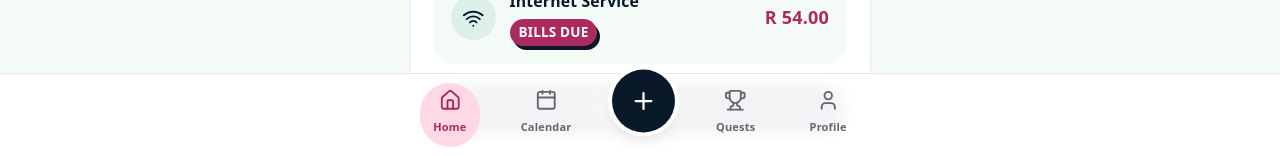
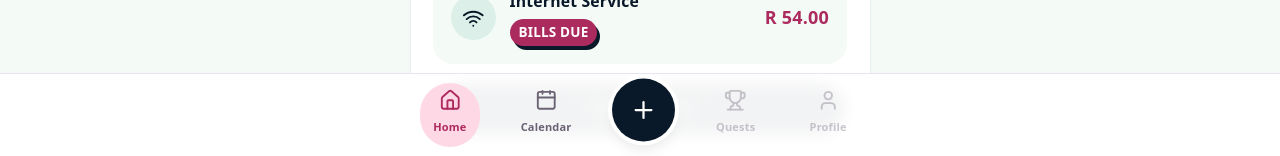
Before and after one commit to COS301-SE-2026/SpendSense, a React (Vite) app in the folder frontend/: page / in a window 1280 px wide. Shown: the part 644-800 px from the top of the page. Built offline with nearby package versions, Linux system fonts and the light colour scheme; no server answers.

Commit message:
Fix: removing not in use buttons & adding in popup for payment & obligations, fixed all lonks

```diff
--- /dev/null
+++ b/frontend/src/components/common/AddTransactionButton.tsx
@@ -0,0 +1,59 @@
+import { useState,useEffect,useRef } from 'react';
+import { Link } from 'react-router-dom';
+import { Plus } from 'lucide-react'; // Assumes you are using lucide-react for the Plus icon
+
+export function AddTransactionButton() {
+    const [isOpen, setIsOpen] = useState(false);
+    const menuRef=useRef<HTMLDivElement>(null);
+    useEffect(() => {
+    function handleClickOutside(event: MouseEvent) {
+      if (menuRef.current && !menuRef.current.contains(event.target as Node)) {
+        setIsOpen(false)
+      }
+    }
+    if (isOpen) {
+      document.addEventListener("mousedown", handleClickOutside)
+    }
+    return () => document.removeEventListener("mousedown", handleClickOutside)
+    }, [isOpen])
+    return (
+        <div className="relative inline-block">
+        <button
+            onClick={() => setIsOpen(!isOpen)}
+            aria-expanded={isOpen}
+            aria-haspopup="true"
+            aria-label="Add transaction options"
+            className="flex size-14 -translate-y-1 items-center justify-center rounded-full bg-[#0a1929] text-white shadow-lg ring-4 ring-white transition-transform hover:scale-105 active:scale-95"
+        >
+            <Plus className={`size-6 transition-transform duration-200 ${isOpen ? 'rotate-45' : ''}`} />
+        </button>
+        {isOpen && (
+            <>
+            <div
+                className="fixed inset-0 z-40"
+                onClick={() => setIsOpen(false)}
+            />
+            <div className="absolute bottom-16 left-1/2 z-50 w-40 -translate-x-1/2 rounded-xl bg-transparent animate-in fade-in slide-in-from-bottom-2 duration-150">
+                <div className="flex flex-col gap-1">
+                    <Link
+                        to="/paymentForm"
+                        onClick={() => setIsOpen(false)}
+                        className="flex items-center justify-center rounded-lg px-3 py-2 text-sm font-medium bg-[#E0B0FF] border border-[#0a1929] shadow-[3px_4px_0_#0a1929] text-[#6E0034] hover:bg[#FCE0E8] transition-colors"
+                    >
+                        Payment
+                    </Link>
+
+                    <Link
+                        to="/obligationForm"
+                        onClick={() => setIsOpen(false)}
+                        className="flex items-center justify-center rounded-lg px-3 py-2 text-sm font-medium bg-[#f2bf3c] border border-[#0a1929] shadow-[3px_4px_0_#0a1929] text-[#0a1929] hover:bg[#FCE0E8] transition-colors"
+                    >
+                        Obligation
+                    </Link>
+                </div>
+            </div>
+            </>
+        )}
+        </div>
+    );
+}
--- a/frontend/src/features/calendar/CalendarPage.tsx
+++ b/frontend/src/features/calendar/CalendarPage.tsx
@@ -5,7 +5,6 @@ import {
   Calendar as CalendarIcon,
   Trophy,
   User,
-  Plus,
   ChevronLeft,
   ChevronRight,
   Radio,
@@ -17,7 +16,7 @@ import {
   Wifi,
   Tv,
 } from "lucide-react"
-
+import { AddTransactionButton } from "@/components/common/AddTransactionButton"
 import { CustomCard } from "@/components/ui/CustomCard"
 import { cn } from "@/lib/utils"
 
@@ -420,33 +419,34 @@ function BottomNav({ active }: { active: BottomNavTab }) {
         <BottomNavItem to="/"  icon={<Home className="size-5" />} label="Home" active={active === "home"} />
         <BottomNavItem to="/calendar" icon={<CalendarIcon className="size-5" />} label="Calendar" active={active === "calendar"} />
 
-        <Link
-          to="/transactions/new"
-          aria-label="Add expense"
-          className="flex size-14 -translate-y-3 items-center justify-center rounded-full bg-[#0a1929] text-white shadow-lg ring-4 ring-white"
-        >
-          <Plus className="size-6" />
-        </Link>
+        <AddTransactionButton/>
 
-        <BottomNavItem to="/quests" icon={<Trophy className="size-5" />} label="Quests" active={active === "quests"} />
-        <BottomNavItem to="/profile" icon={<User className="size-5" />} label="Profile" active={active === "profile"} />
+        <BottomNavItem to="/quests" icon={<Trophy className="size-5" />} label="Quests" active={active === "quests"} disabled={true}/>
+        <BottomNavItem to="/profile" icon={<User className="size-5" />} label="Profile" active={active === "profile"} disabled={true}/>
       </div>
     </nav>
   )
 }
 
 function BottomNavItem({
-  to, icon, label, active,
+  to, icon, label, active,disabled
 }: {
-  to: string; icon: React.ReactNode; label: string; active: boolean
+  to: string; icon: React.ReactNode; label: string; active: boolean, disabled?:boolean
 }) {
   return (
     <Link
       to={to}
       aria-current={active ? "page" : undefined}
+      aria-disabled={disabled}
+      onClick={(e)=>{
+        if(disabled){
+          e.preventDefault();
+        }
+      }}
       className={cn(
         "flex flex-col items-center gap-0.5 rounded-full px-3 py-1.5 text-[11px] font-semibold transition",
         active ? "bg-[#FFD8E6] text-[#ac2a5d]" : "text-[#6b6375] hover:text-[#091828]",
+        disabled && "opacity-35 pointer-events-none cursor-not-allowed select-none"
       )}
     >
       {icon}
--- a/frontend/src/features/dashboard/DashboardPage.tsx
+++ b/frontend/src/features/dashboard/DashboardPage.tsx
@@ -5,13 +5,12 @@ import {
   Calendar as CalendarIcon,
   Trophy,
   User,
-  Plus,
   Wifi,
   ShoppingBag,
 } from "lucide-react"
 import { HugeiconsIcon } from "@hugeicons/react"
 import { SparklesIcon, FireIcon, SunriseIcon } from "@hugeicons/core-free-icons"
-
+import { AddTransactionButton } from "@/components/common/AddTransactionButton"
 import { CustomCard } from "@/components/ui/CustomCard"
 import { Progress } from "@/components/ui/progress"
 import { Sticker } from "@/components/ui/sticker"
@@ -248,16 +247,10 @@ function BottomNav({ active }: { active: BottomNavTab }) {
         <BottomNavItem to="/calendar"  icon={<CalendarIcon className="size-5" />} label="Calendar" active={active === "calendar"} />
 
         {/* Floating + action */}
-        <Link
-          to="/transactions/new"
-          aria-label="Add expense"
-          className="flex size-14 -translate-y-3 items-center justify-center rounded-full bg-[#0a1929] text-white shadow-lg ring-4 ring-white"
-        >
-          <Plus className="size-6" />
-        </Link>
+        <AddTransactionButton/>
 
-        <BottomNavItem to="/quests" icon={<Trophy className="size-5" />} label="Quests" active={active === "quests"} />
-        <BottomNavItem to="/profile" icon={<User className="size-5" />}  label="Profile"  active={active === "profile"} />
+        <BottomNavItem to="/quests" icon={<Trophy className="size-5" />} label="Quests" active={active === "quests"}  disabled={true} />
+        <BottomNavItem to="/profile" icon={<User className="size-5" />}  label="Profile"  active={active === "profile"}  disabled={true}/>
       </div>
     </nav>
   )
@@ -268,20 +261,29 @@ function BottomNavItem({
   icon,
   label,
   active,
+  disabled,
 }: {
   to: string
   icon: React.ReactNode
   label: string
   active: boolean
+  disabled?:boolean
 }) {
   return (
     <Link
       to={to}
+      aria-disabled={disabled}
+      onClick={(e)=>{
+        if(disabled){
+          e.preventDefault();
+        }
+      }}
       className={cn(
         "flex flex-col items-center gap-0.5 rounded-full px-3 py-1.5 text-[11px] font-semibold transition",
         active
           ? "bg-[#FFD8E6] text-[#ac2a5d]"
           : "text-[#6b6375] hover:text-[#091828]",
+        disabled && "opacity-35 pointer-events-none cursor-not-allowed select-none"
       )}
       aria-current={active ? "page" : undefined}
     >
--- a/frontend/src/main.tsx
+++ b/frontend/src/main.tsx
@@ -18,7 +18,6 @@ createRoot(document.getElementById('root')!).render(
       <Routes>
         <Route path="/" element={<DashboardPage />} />
         <Route path="/dev" element={<App />} />
-        <Route path="/" element={<App />}/>
         <Route path="/calendar" element={<CalendarPage />}/>
         <Route path="/login" element={<LoginPage />}/>
         <Route path="/register" element={<RegisterPage/>}/>
```
Also changed, not shown: 2 other files (tests, documents, lock files or other folders).
